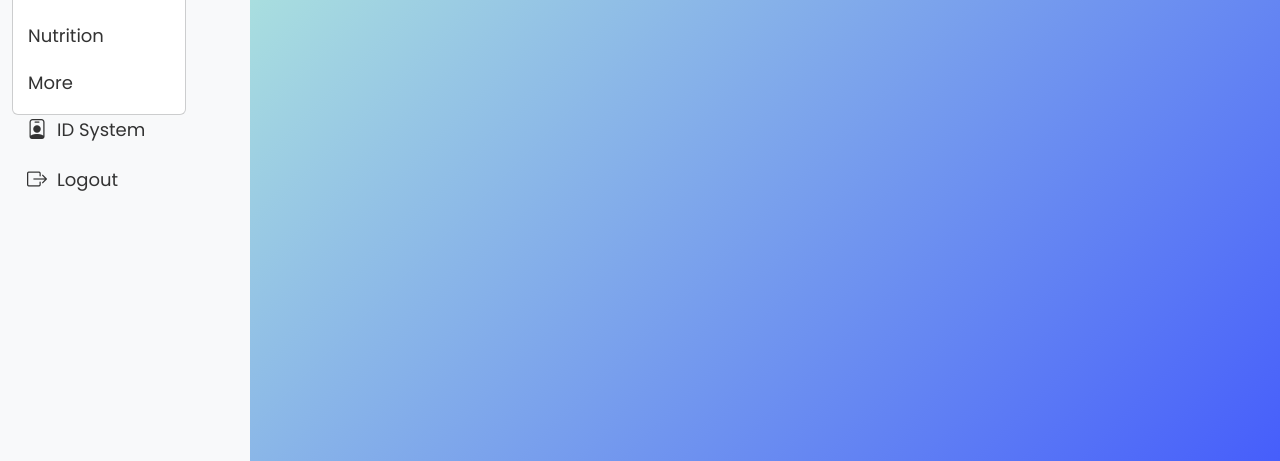
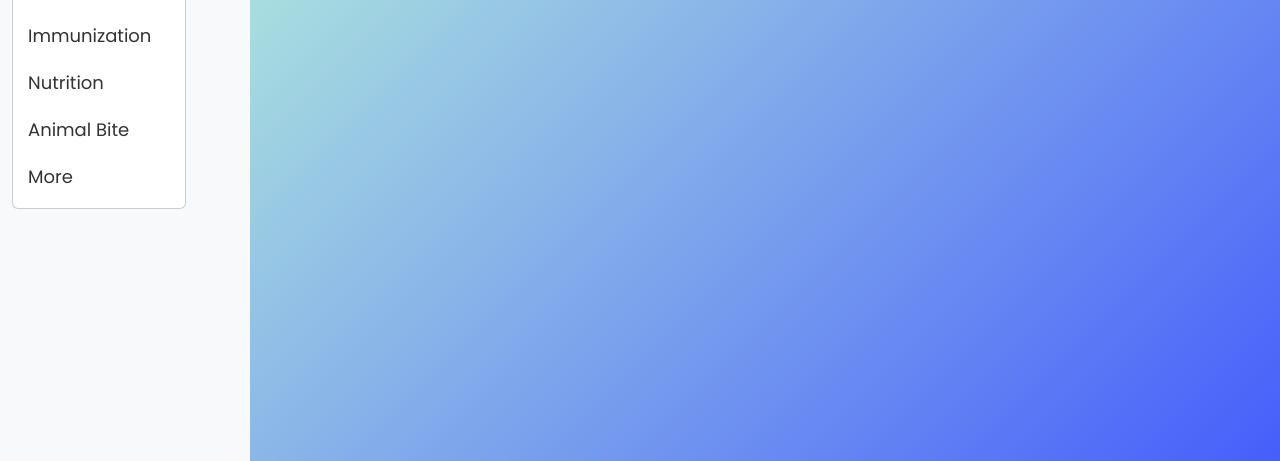
Before and after one commit to Shinano21/TechCare, a PHP site: page /admin/resident.php in a window 1280 px wide, after a click on "Services". Shown: the part 339-800 px from the top of the page. Run offline with PHP 8.4, Linux system fonts and the light colour scheme; the visitor is signed in with stand-in values (Sample User, id 1); data that the repository does not hold is empty.

Commit message:
Residen:edit

```diff
--- a/admin/resident.php
+++ b/admin/resident.php
@@ -92,7 +92,9 @@ header('Expires: 0');
                     </a>
                     <ul class="dropdown-menu" aria-labelledby="servicesDropdown">
                         <li><a class="dropdown-item" href="admin_create.php">Create Account</a></li>
-                        <li><a class="dropdown-item" href="#">Nutrition</a></li>
+                        <li><a class="dropdown-item" href="immunization.php">Immunization</a></li>
+                        <li><a class="dropdown-item" href="nutrition.php">Nutrition</a></li>
+                        <li><a class="dropdown-item" href="animal_bite.php">Animal Bite</a></li>
                         <li><a class="dropdown-item" href="#">More</a></li>
                     </ul>
                 </div>
@@ -122,10 +124,12 @@ header('Expires: 0');
                             <i class="bi bi-wrench"></i>Services
                         </a>
                         <ul class="dropdown-menu" aria-labelledby="servicesDropdown">
-                            <li><a class="dropdown-item" href="admin_create.php">Create Account</a></li>
-                            <li><a class="dropdown-item" href="#">Nutrition</a></li>
-                            <li><a class="dropdown-item" href="#">More</a></li>
-                        </ul>
+                        <li><a class="dropdown-item" href="admin_create.php">Create Account</a></li>
+                        <li><a class="dropdown-item" href="immunization.php">Immunization</a></li>
+                        <li><a class="dropdown-item" href="nutrition.php">Nutrition</a></li>
+                        <li><a class="dropdown-item" href="animal_bite.php">Animal Bite</a></li>
+                        <li><a class="dropdown-item" href="#">More</a></li>
+                    </ul>
                     </div>
 
                     <a href="#"><i class="bi bi-bar-chart-line"></i>Visualization</a>
```
